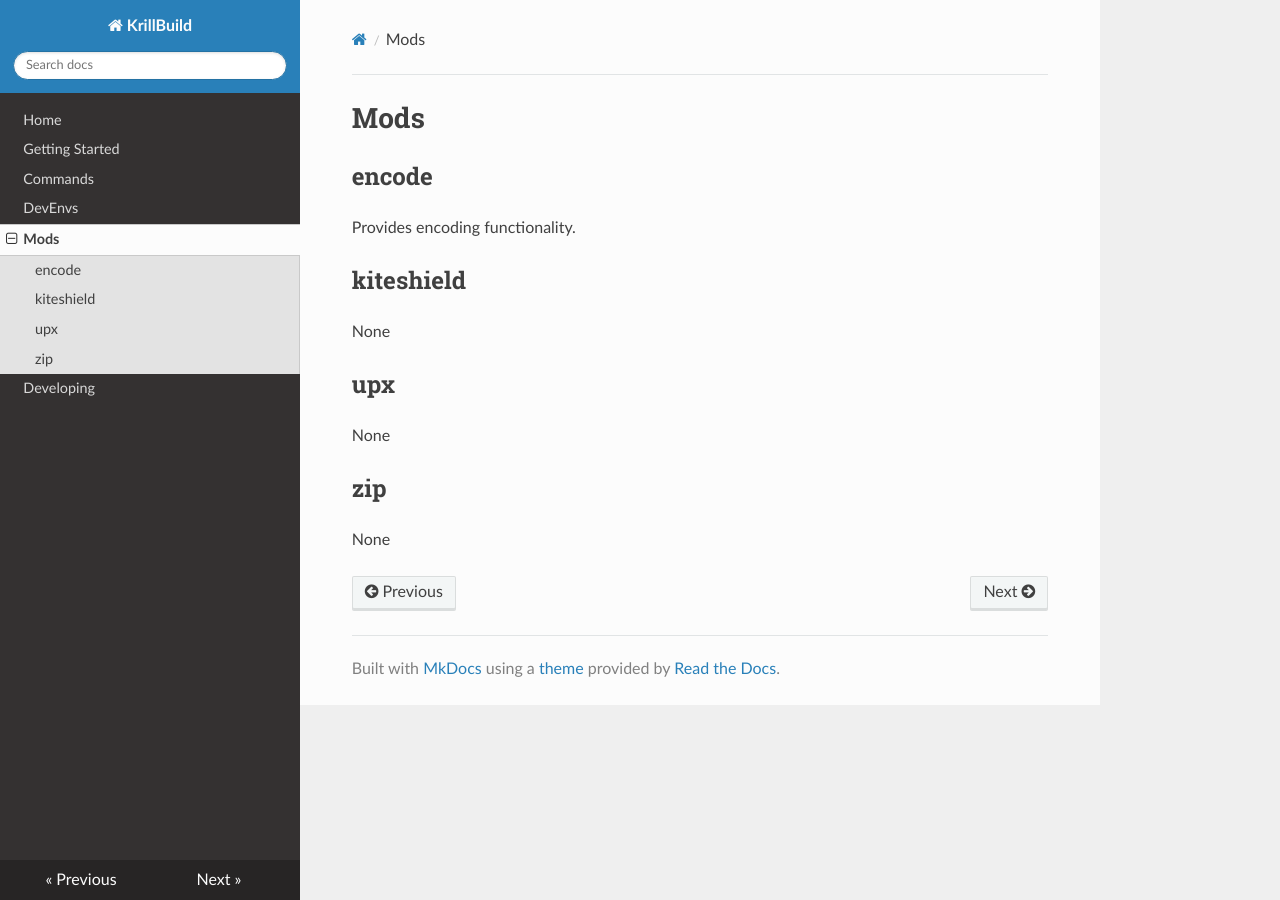
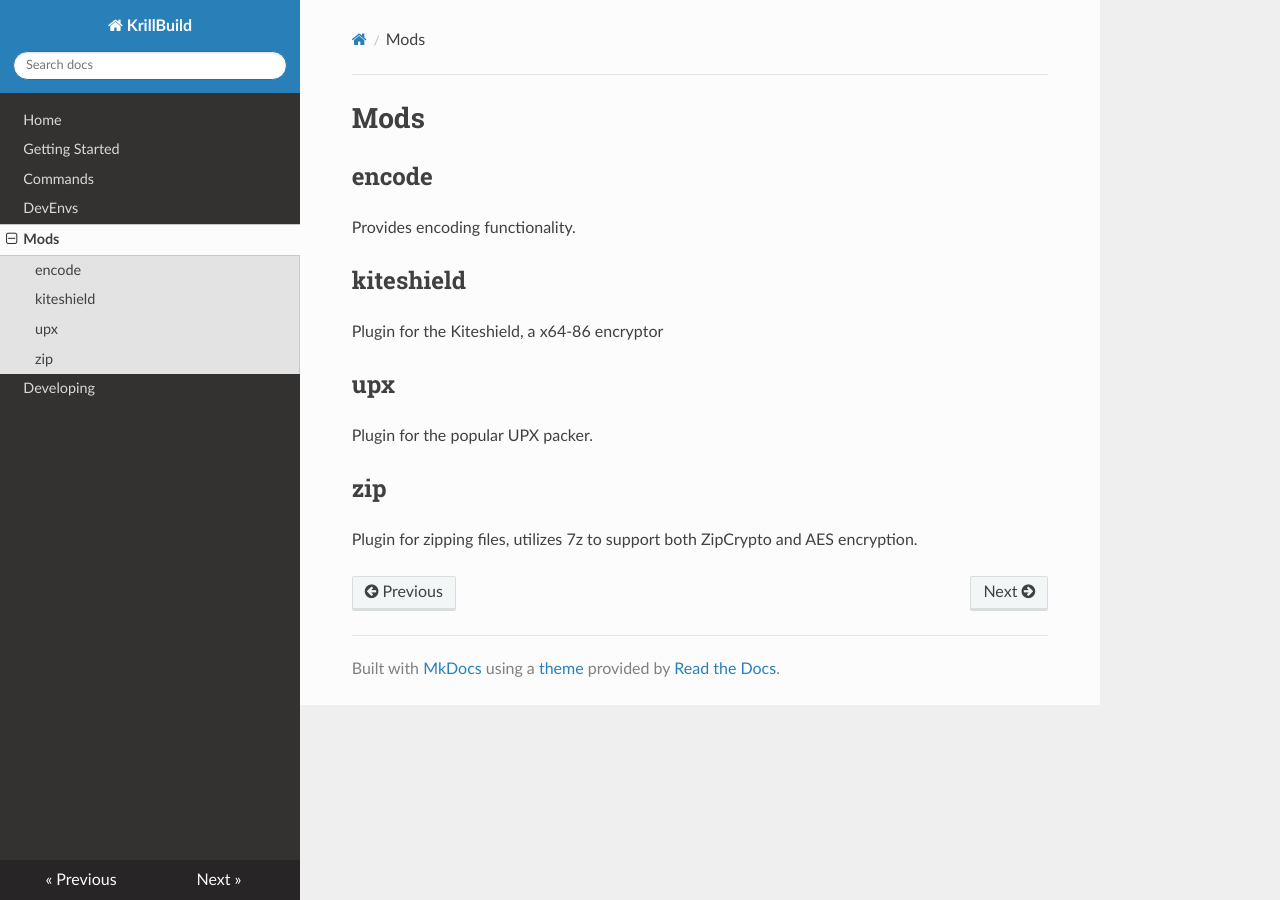
Before and after one commit to bocajspear1/krillbuild, an MkDocs documentation site: the page built from docs/mods.md, in a window 1280 px wide. Built offline with MkDocs 1.6.1, drawn with Linux system fonts in a browser that asks for light colours; nearby versions of some CDN libraries.

Commit message:
Adding docs stuff

```diff
--- a/docs/mods.md
+++ b/docs/mods.md
@@ -8,12 +8,16 @@ Provides encoding functionality.
 
 ##kiteshield
 
-None
+Plugin for the Kiteshield, a x64-86 encryptor
+
+
 
 ##upx
 
-None
+Plugin for the popular UPX packer.
+
+
 
 ##zip
 
-None
+Plugin for zipping files, utilizes 7z to support both ZipCrypto and AES encryption.
--- /dev/null
+++ b/docs/requirements.txt
@@ -0,0 +1 @@
+mkdocs==1.6.1
```
Also changed, not shown: .readthedocs.yaml (added, +12 -0 lines), docs/getting-started.md (+6 -0 lines), 3 other files.
